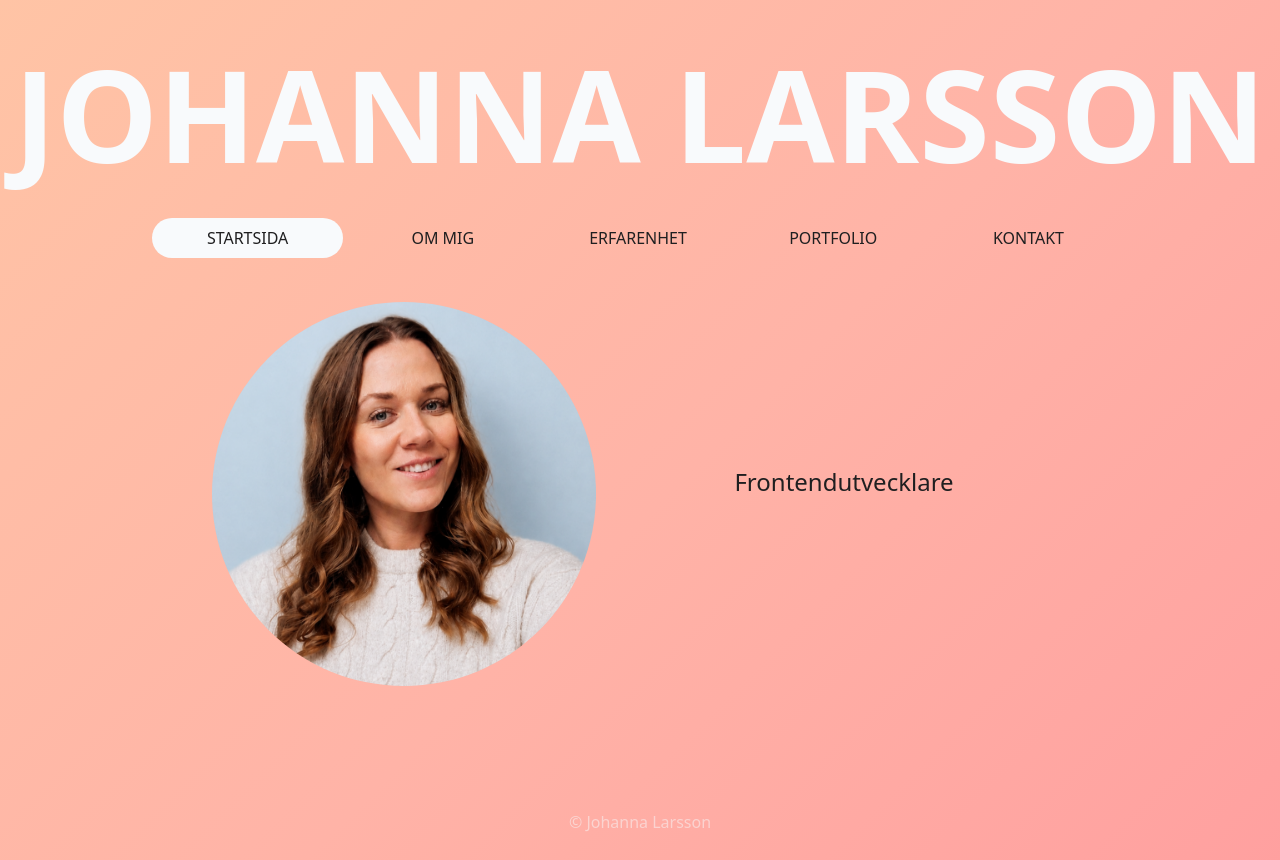
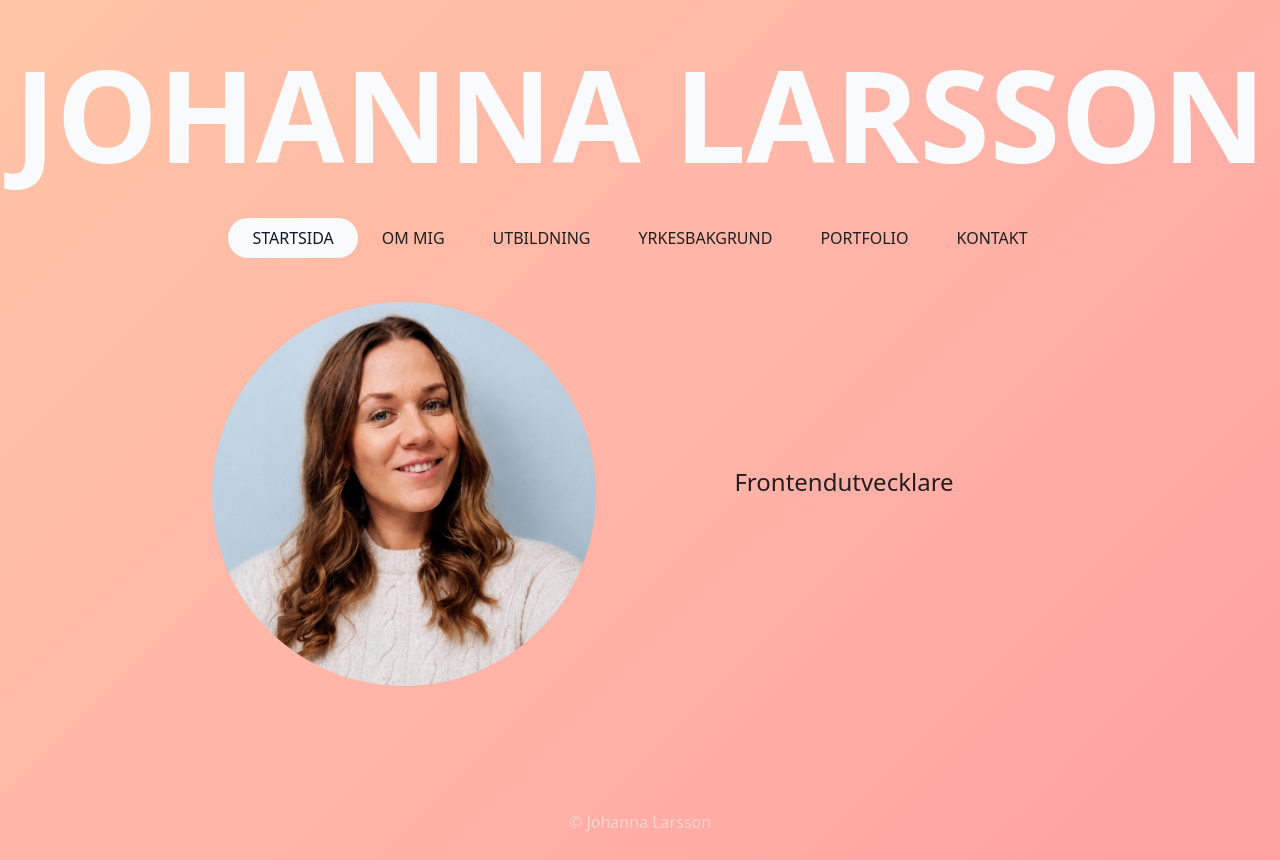
Before and after one commit to johannaskl/MyJourney, a React (Vite) app: page / in a window 1280 px wide. Built offline with nearby package versions, Linux system fonts and the light colour scheme; the HTML template or start-up script is replaced by a standard one.

Commit message:
Update: Rewrite navigation

```diff
--- a/src/components/Layout/Layout.jsx
+++ b/src/components/Layout/Layout.jsx
@@ -1,49 +1,43 @@
 import { Link, Outlet, useLocation } from "react-router-dom";
 
+const links = [
+  { path: "/", label: "STARTSIDA" },
+  { path: "/om-mig", label: "OM MIG" },
+  { path: "/utbildning", label: "UTBILDNING" },
+  { path: "/yrkesbakgrund", label: "YRKESBAKGRUND" },
+  { path: "/portfolio", label: "PORTFOLIO" },
+  { path: "/kontakt", label: "KONTAKT" },
+];
+
 const Layout = () => {
-
-  const location = useLocation();
-
-  const isActive = (path) => location.pathname === path;
+  const { pathname } = useLocation();
 
   return (
     <>
       <header className="text-center">
         <Link to="/">
-          <h1 className="text-7xl sm:text-8xl md:text-9xl font-bold my-10 text-slate-50">JOHANNA LARSSON</h1>
+          <h1 className="text-7xl sm:text-8xl md:text-9xl font-bold my-10 text-slate-50">
+            JOHANNA LARSSON
+          </h1>
         </Link>
 
         {/* Navigering */}
-        <nav className="mx-auto px-4 sm:px-6 md:max-w-5xl w-full mt-4">
-          <ul className="mt-3 flex flex-col sm:flex-row">
-            <li className={`mr-1 p-2 rounded-full sm:w-48 ${isActive("/") ? "bg-slate-50" : " hover:bg-slate-50/50"}`}>
-              <Link to="/">STARTSIDA</Link>
-            </li>
-
-            <li className={`mr-1 p-2 rounded-full sm:w-48 ${isActive("/om-mig") ? "bg-slate-50" : " hover:bg-slate-50/50"}`}>
-              <Link to="/om-mig">OM MIG</Link>
-            </li>
-
-            {/* Dropdown för erfarenhet */}
-            <li className="relative group mr-1 p-2 rounded-full sm:w-48 hover:bg-slate-50">
-              <Link to="#">ERFARENHET</Link>
-              <ul className="absolute hidden group-hover:block bg-stone-200 mt-1 shadow-lg rounded-lg">
-                <li className={`p-2 rounded-full sm:w-48 ${isActive("/utbildning") ? "bg-slate-50" : " hover:bg-slate-50/50"}`}>
-                  <Link to="/utbildning">UTBILDNING</Link>
-                </li>
-                <li className={`p-2 rounded-full sm:w-48 ${isActive("/yrkesbakgrund") ? "bg-slate-50" : " hover:bg-slate-50/50"}`}>
-                  <Link to="/yrkesbakgrund">YRKESBAKGRUND</Link>
-                </li>
-              </ul>
-            </li>
-
-            <li className={`mr-1 p-2 rounded-full sm:w-48 ${isActive("/portfolio") ? "bg-slate-50" : " hover:bg-slate-50/50"}`}>
-              <Link to="/portfolio">PORTFOLIO</Link>
-            </li>
-
-            <li className={`mr-1 p-2 rounded-full sm:w-48 ${isActive("/kontakt") ? "bg-slate-50" : " hover:bg-slate-50/50"}`}>
-              <Link to="/kontakt">KONTAKT</Link>
-            </li>
+        <nav className="mt-4">
+          <ul className="flex flex-col md:flex-row justify-center">
+            {links.map((link) => (
+              <li key={link.path}>
+                <Link
+                  to={link.path}
+                  className={`block rounded-full px-6 py-2 transition-all duration-200 ${
+                    pathname === link.path
+                      ? "bg-slate-50 text-slate-900"
+                      : "hover:bg-slate-50/50"
+                  }`}
+                >
+                  {link.label}
+                </Link>
+              </li>
+            ))}
           </ul>
         </nav>
       </header>
```
